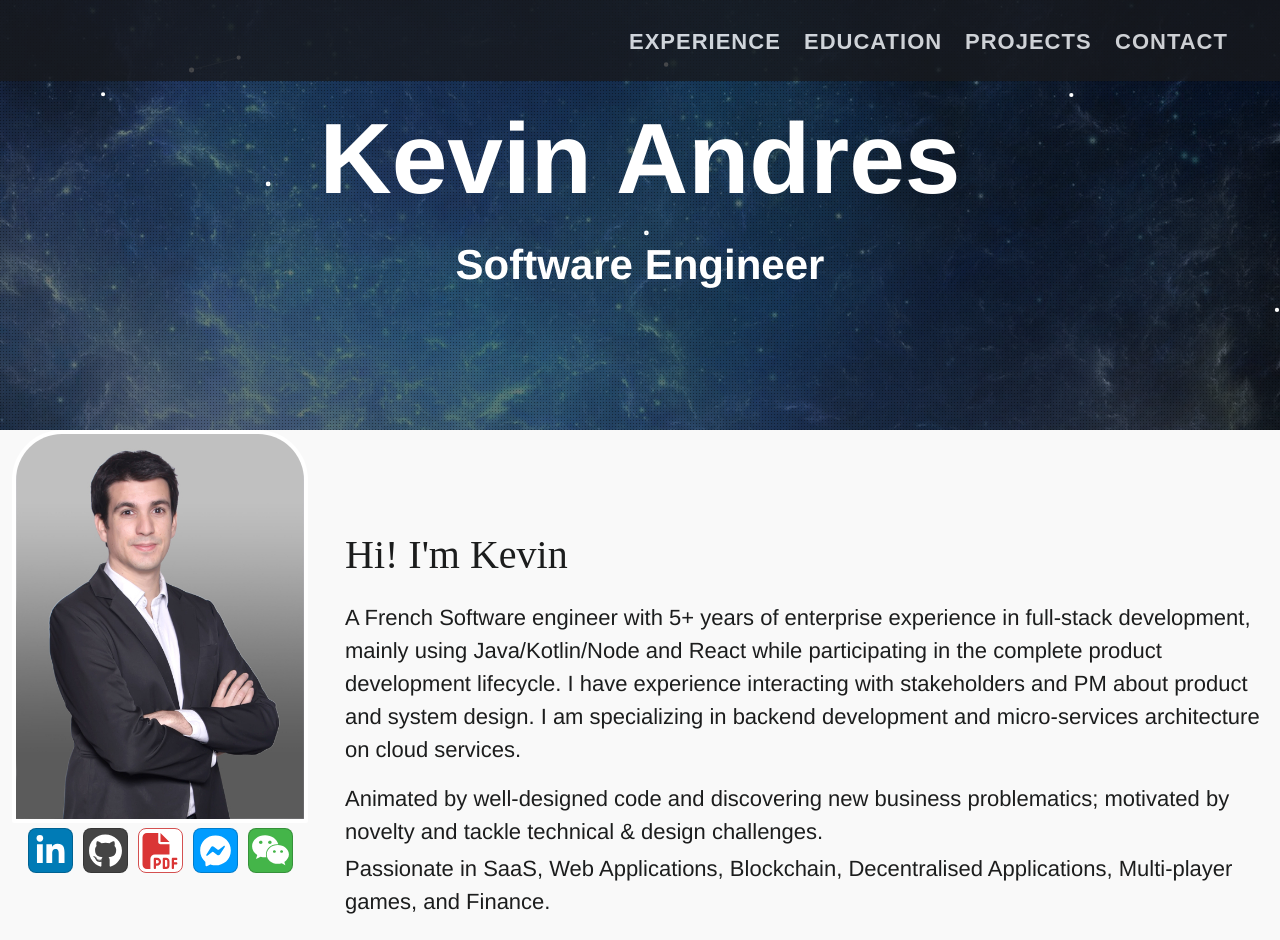
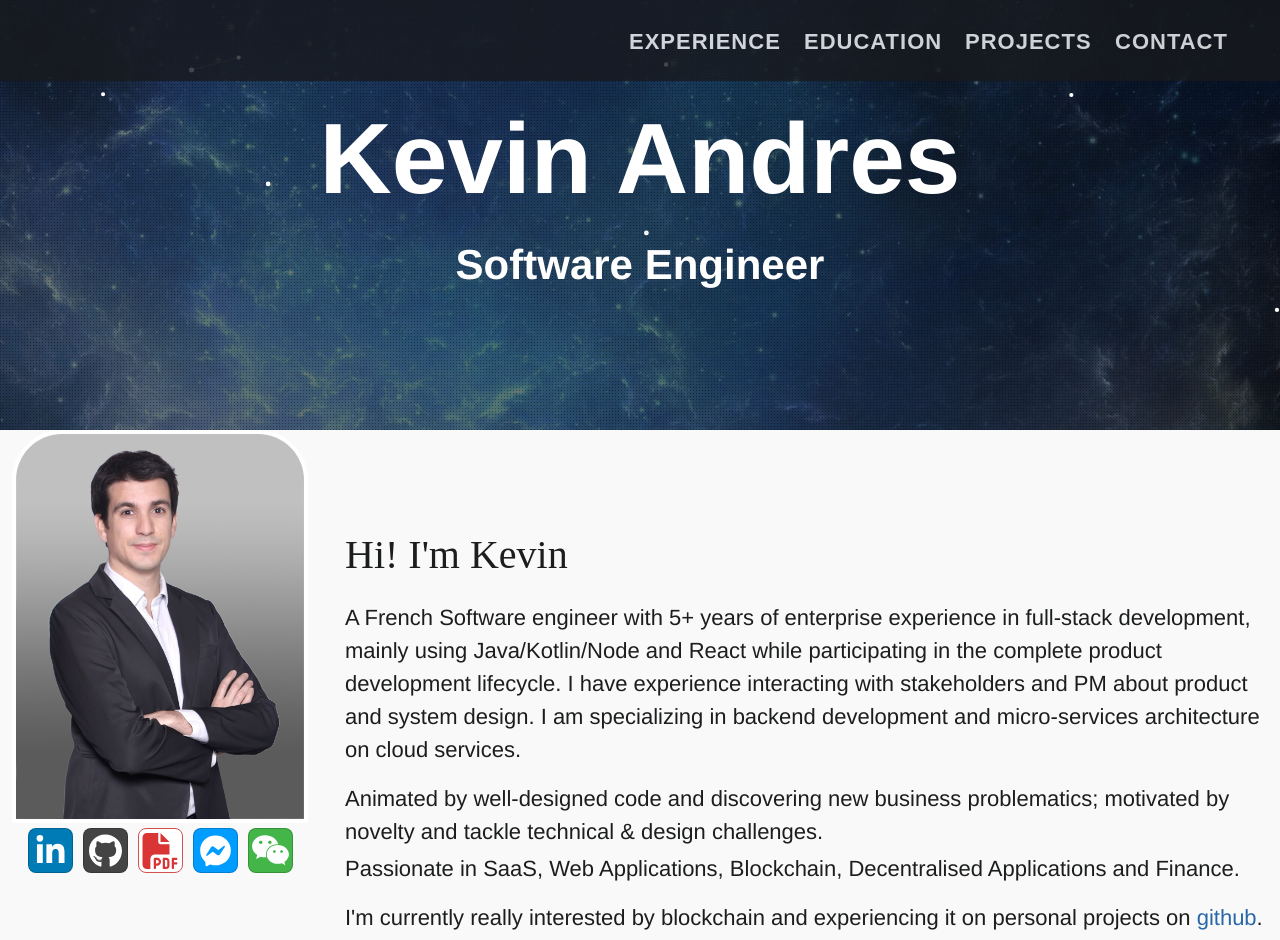
Before and after one commit to Draym/portfolio, a React (Create React App) app: page / in a window 1280 px wide. Shown: the top 940 px of the page. Built offline with nearby package versions, Linux system fonts and the light colour scheme.

Commit message:
task: update profile section

```diff
--- a/src/views/view/sections/SectionProfile.js
+++ b/src/views/view/sections/SectionProfile.js
@@ -27,7 +27,7 @@ class SectionProfile extends Component {
                                 in backend development and micro-services architecture on cloud services.</p>
                             <p className="mb-1">Animated by well-designed code and discovering new business problematics; motivated by novelty and tackle
                                 technical & design challenges.</p>
-                            <p>Passionate in SaaS, Web Applications, Blockchain, Decentralised Applications, Multi-player games, and Finance.</p>
+                            <p>Passionate in SaaS, Web Applications, Blockchain, Decentralised Applications and Finance.</p>
                             <p>I'm currently really interested by blockchain and experiencing it on personal projects on <a href="https://github.com/Draym" target="_blank">github</a>.</p>
                             <p className="pt-3">Feel free to <AnchorLink href="#contact">contact me</AnchorLink> for opportunities.</p>
                         </div>
```
